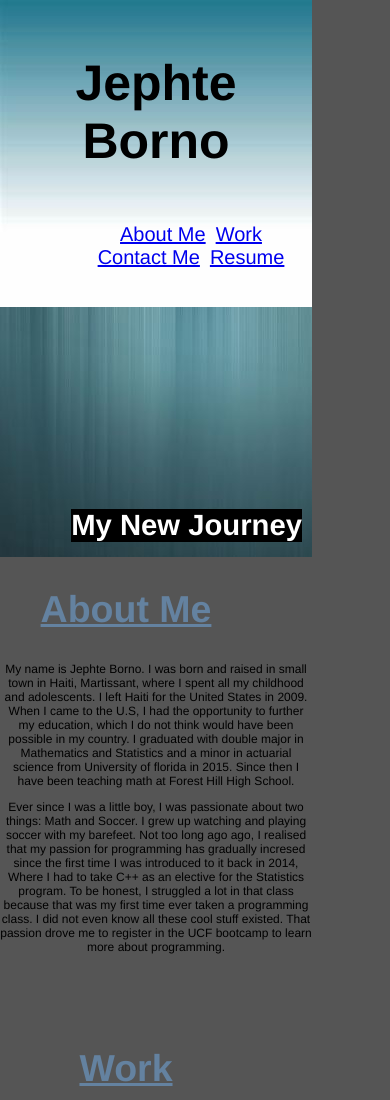
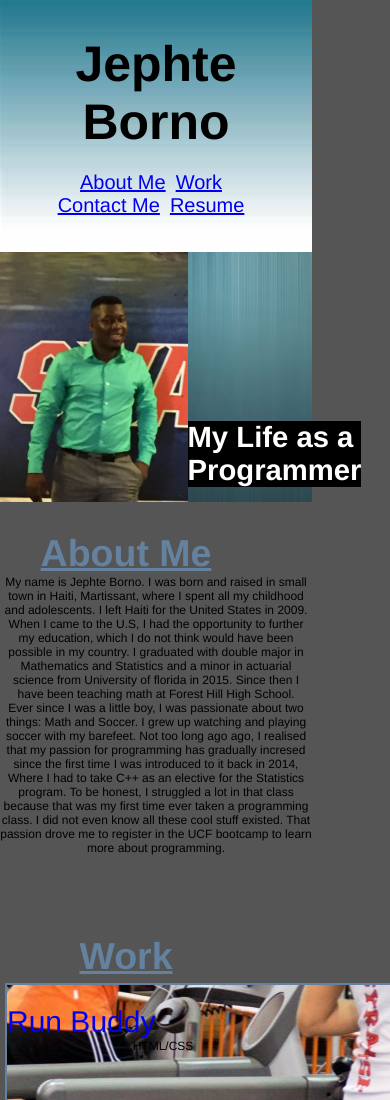
Before and after one commit to jephtebb/Portfolio, a plain HTML site: page index.html in a window 390 px wide. Shown: the top 1100 px of the page. Drawn offline with Linux system fonts and the light colour scheme.

Commit message:
added a picture of myself

```diff
--- a/index.html
+++ b/index.html
@@ -28,7 +28,8 @@
             </nav>
     </header>
     <section class = "hero-image">
-        <h3>My New Journey</h3>
+        <img class ="me" src ="./images/me.JPG" alt =" my picture">
+        <h3>My Life as a Programmer</h3>
     </section>
     <section id ="aboutme" class ="flex-about-me flex-sections">
 
--- a/style.css
+++ b/style.css
@@ -1,4 +1,4 @@
-html,body{
+*{
     margin: 0;
     padding: 0;
     box-sizing:border-box;
@@ -9,7 +9,7 @@ html,body{
 
   }
   .header-class{
-    padding: 20px 35px;
+    padding: 35px 35px;
     display: flex;
     justify-content: space-between;
     flex-wrap: wrap;
@@ -21,6 +21,10 @@ html,body{
     width: 100%;
     height: 250px;
     align-items: flex-end;
+}
+.me {
+    height: 250px;
+    width: 240px;
 }
 .flex-sections {
     display: flex;
@@ -55,7 +59,7 @@ html,body{
 .work-grid-container{
     display: grid;
     grid-template-columns: auto auto auto;
-    grid-gap: 10px;
+    grid-gap: 5px;
     justify-content: space-between;
 }
   .work-grid-container > div {
@@ -142,7 +146,9 @@ html,body{
     .flex-work {
         width: 100%;
     }
-
+    .work-grid-container {
+        width: 100%;
+    }
 
 }
 @media screen and (max-width: 768px){
@@ -177,6 +183,15 @@ html,body{
       align-items: center;
 
   }
+  .section-description p{
+    font-size: 12px;
+    display: flex;
+    justify-content: center;
+    flex-wrap: wrap;
+    overflow:hidden;
+    width: 80vw;
+
+}
 
 }
 @media screen and (max-width: 575px){
@@ -191,15 +206,4 @@ html,body{
     .contact-info{
         display:block;
     }
-
-    .section-description p{
-        font-size: 12px;
-        display: flex;
-        justify-content: center;
-        flex-wrap: wrap;
-        overflow:hidden;
-        width: 80vw;
-
-    }
-
 }
```
Also changed, not shown: images/me.JPG (added).
